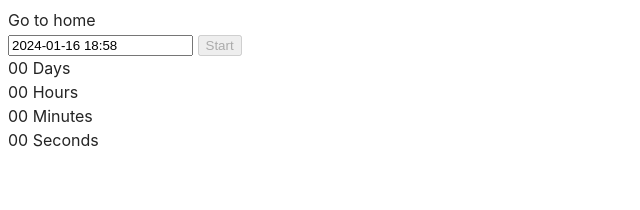
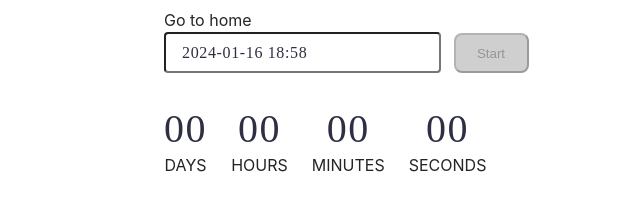
Before and after one commit to TarikSanich/goit-js-hw-10, a website built with Vite: page src/1-timer.html in a window 1280 px wide. Shown: the whole page, without its empty margins (0-640 px from the left). Built offline with nearby package versions, Linux system fonts and the light colour scheme.

Commit message:
timer css

```diff
--- a/src/css/styles.css
+++ b/src/css/styles.css
@@ -23,3 +23,62 @@
   -moz-osx-font-smoothing: grayscale;
   -webkit-text-size-adjust: 100%;
 }
+
+.timer-section {
+  margin-left: 156px;
+}
+
+.flatpickr-input {
+  width: 255px;
+  height: 35px;
+  padding-left: 16px;
+  color: #2E2F42;
+  font-family: Montserrat;
+  font-size: 16px;
+  font-style: normal;
+  font-weight: 400;
+  line-height: 24px;
+  letter-spacing: 0.64px;
+  border-radius: 4px;
+  background: #FFF;
+}
+
+button {
+  margin-left: 8px;
+  width: 75px;
+  height: 40px;
+  justify-content: center;
+  align-items: center;
+  border-radius: 8px;
+  background: #CFCFCF;
+}
+
+
+
+
+.timer {
+  display: flex;
+  gap: 24px;
+  margin-top: 32px;
+}
+
+.field {
+    display: flex;
+    flex-direction: column;
+    align-items: center;
+
+}
+
+.value {
+color: #2E2F42;
+  font-family: Montserrat;
+  font-size: 40px;
+  font-style: normal;
+  font-weight: 400;
+  line-height: 48px;
+  letter-spacing: 1.6px;
+}
+
+.label {
+  text-transform: uppercase;
+}
```
Also changed, not shown: src/css/header.css (line endings or trailing spaces).
